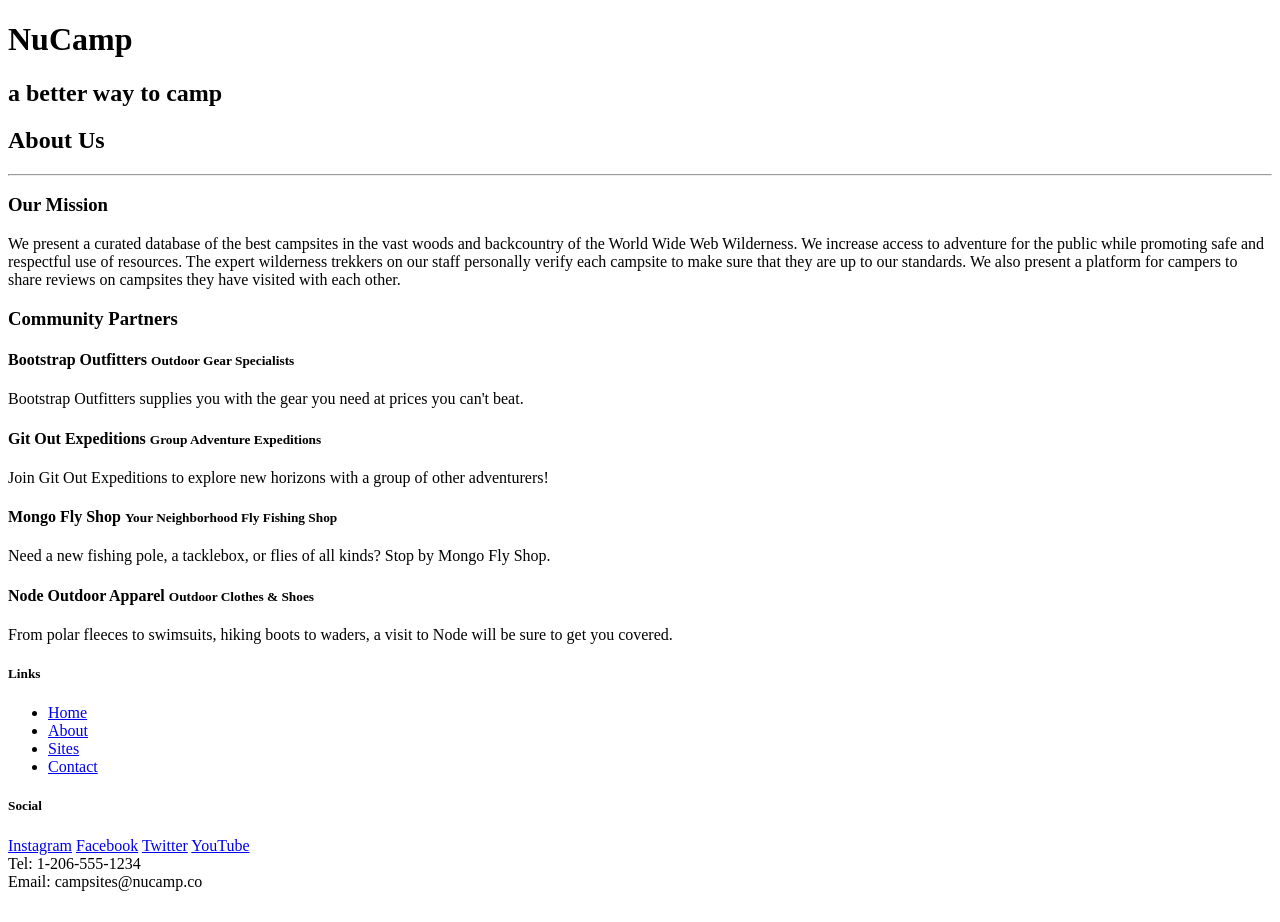
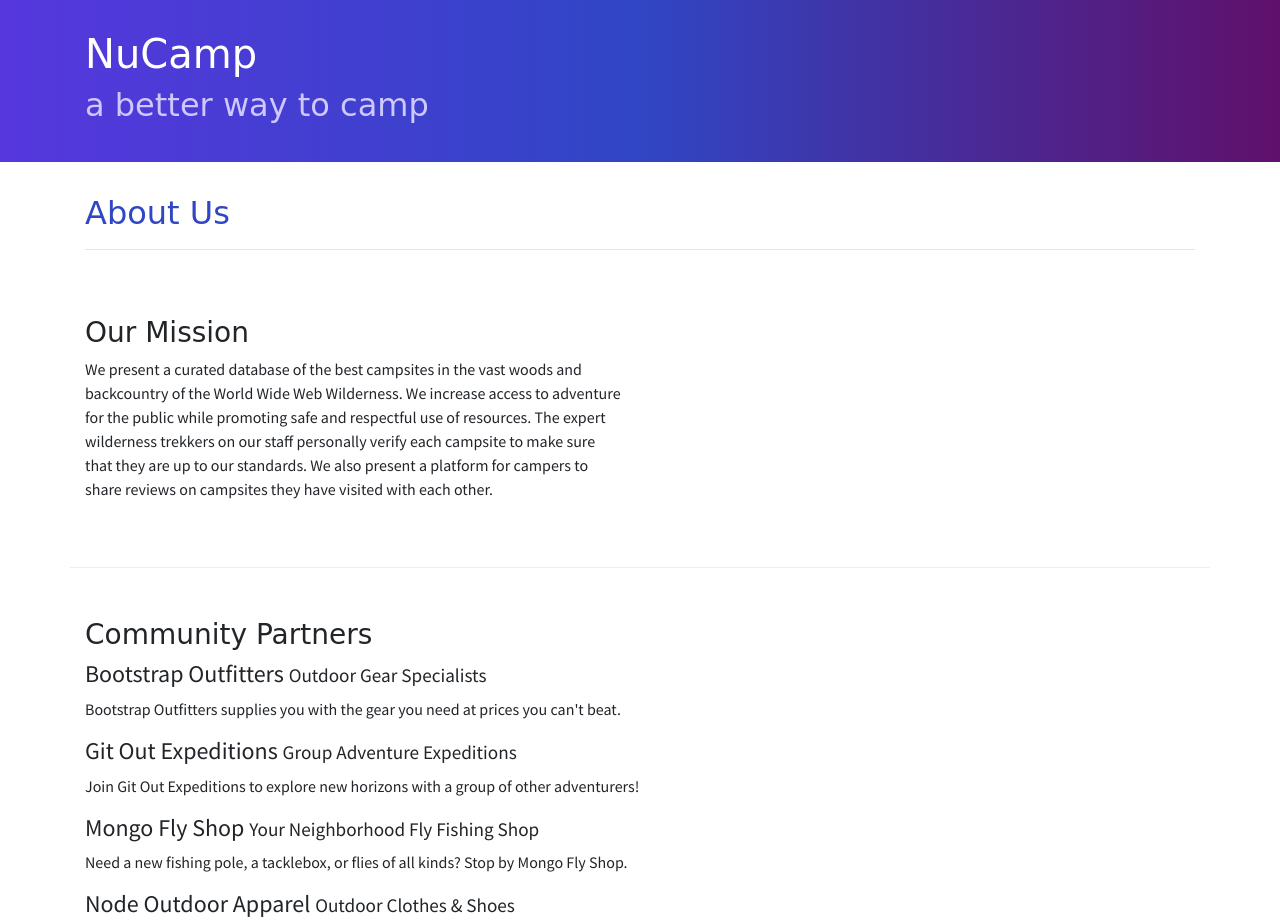
Before and after one commit to jaspertung/nucampsite, a website: page aboutus.html in a window 1280 px wide. Shown: the top 922 px of the page. Before the commit the page ends 899 px from the top, so only its background shows below. Drawn offline with nearby package versions, Linux system fonts and the light colour scheme; a web font is replaced by a local one.

Commit message:
Added bootstrap to aboutus.html

```diff
--- a/aboutus.html
+++ b/aboutus.html
@@ -5,6 +5,10 @@
     <!-- Required meta tags always come first -->
     <meta charset="utf-8" />
     <meta name="viewport" content="width=device-width, initial-scale=1" />
+    <link rel="stylesheet" href="node_modules/bootstrap/dist/css/bootstrap.min.css"/>
+    <link rel="preconnect" href="https://fonts.gstatic.com">
+    <link href="https://fonts.googleapis.com/css2?family=Sansita+Swashed:wght@400;700&family=Source+Sans+Pro:wght@300;400&display=swap" rel="stylesheet">
+    <link rel="stylesheet" href="css/styles.css">
 
     <title>NuCamp: A Better Way To Camp</title>
 </head>
@@ -22,32 +26,32 @@
         </div>
     </header>
 
-    <div>
-        <div>
-            <div>
+    <div class="container">
+        <div class="row">
+            <div class="col">
                <h2>About Us</h2>
-               <hr />
+               <hr>
             </div>
         </div>
 
-        <div>
-            <div>
+        <div class="row row-content">
+            <div class="col-sm-6">
                 <h3>Our Mission</h3>
                 <p>We present a curated database of the best campsites in the vast woods and backcountry of the World Wide Web Wilderness. We increase access to adventure for the public while promoting safe and respectful use of resources. The expert wilderness trekkers on our staff personally verify each campsite to make sure that they are up to our standards. We also present a platform for campers to share reviews on campsites they have visited with each other.</p>
             </div>
         </div>
 
-        <div>
-            <div>
+        <div class="row row-content">
+            <div class= "col">
                 <h3>Community Partners</h3>
                 <h4>Bootstrap Outfitters <small>Outdoor Gear Specialists</small></h4>
-                <p>Bootstrap Outfitters supplies you with the gear you need at prices you can't beat.</p>
+                <p class="d-none d-sm-block">Bootstrap Outfitters supplies you with the gear you need at prices you can't beat.</p>
                 <h4>Git Out Expeditions <small>Group Adventure Expeditions</small></h4>
-                <p>Join Git Out Expeditions to explore new horizons with a group of other adventurers!</p>
+                <p class="d-none d-sm-block">Join Git Out Expeditions to explore new horizons with a group of other adventurers!</p>
                 <h4>Mongo Fly Shop <small>Your Neighborhood Fly Fishing Shop</small></h4>
-                <p>Need a new fishing pole, a tacklebox, or flies of all kinds? Stop by Mongo Fly Shop.</p>
+                <p class="d-none d-sm-block">Need a new fishing pole, a tacklebox, or flies of all kinds? Stop by Mongo Fly Shop.</p>
                 <h4>Node Outdoor Apparel <small>Outdoor Clothes & Shoes</small></h4>
-                <p>From polar fleeces to swimsuits, hiking boots to waders, a visit to Node will be sure to get you covered.</p>
+                <p class="d-none d-sm-block">From polar fleeces to swimsuits, hiking boots to waders, a visit to Node will be sure to get you covered.</p>
             </div>
         </div>
     </div>
@@ -79,6 +83,9 @@
         </div>
     </footer>
 
+    <script src="node_modules/jquery/dist/jquery.slim.min.js"></script>
+    <script src="node_modules/popper.js/dist/umd/popper.min.js"></script>
+    <script src="node_modules/bootstrap/dist/js/bootstrap.min.js"></script>
 </body>
 
 </html>
```
Also changed, not shown: index.html (+5 -5 lines).
